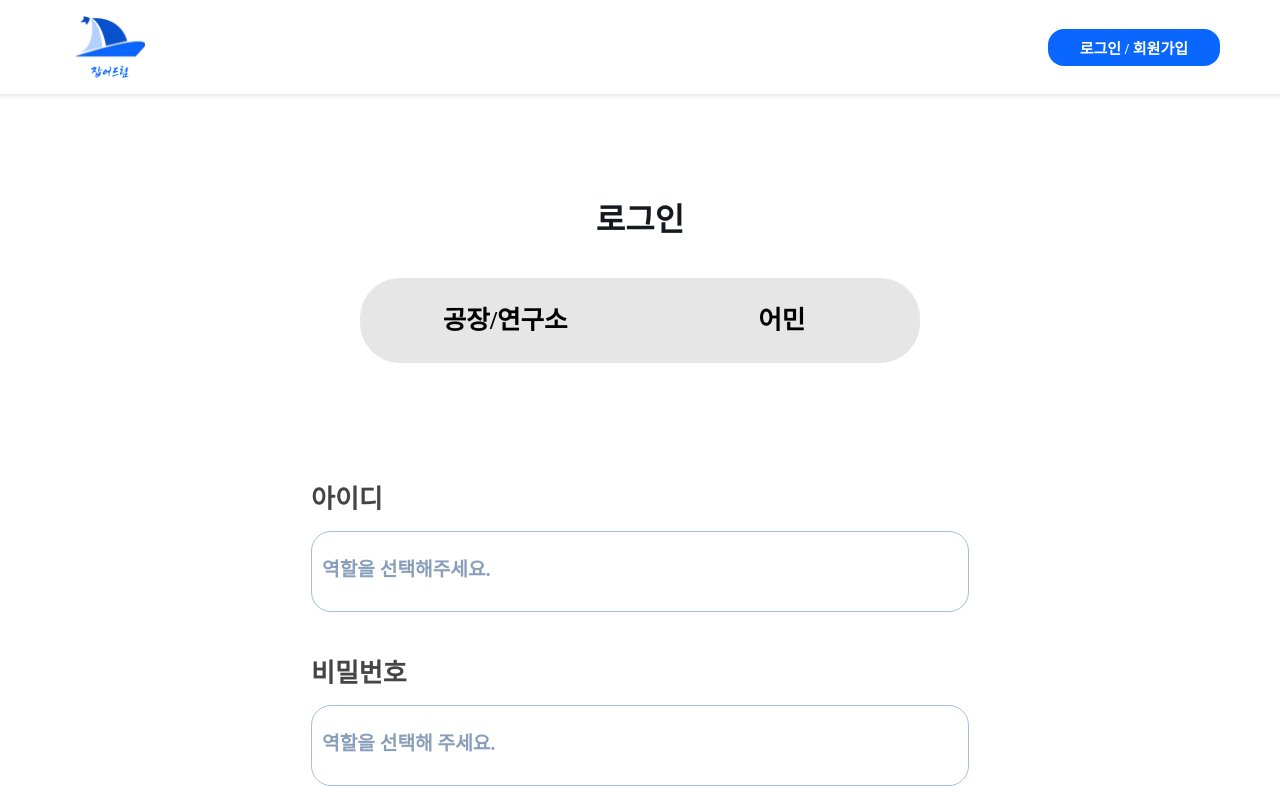
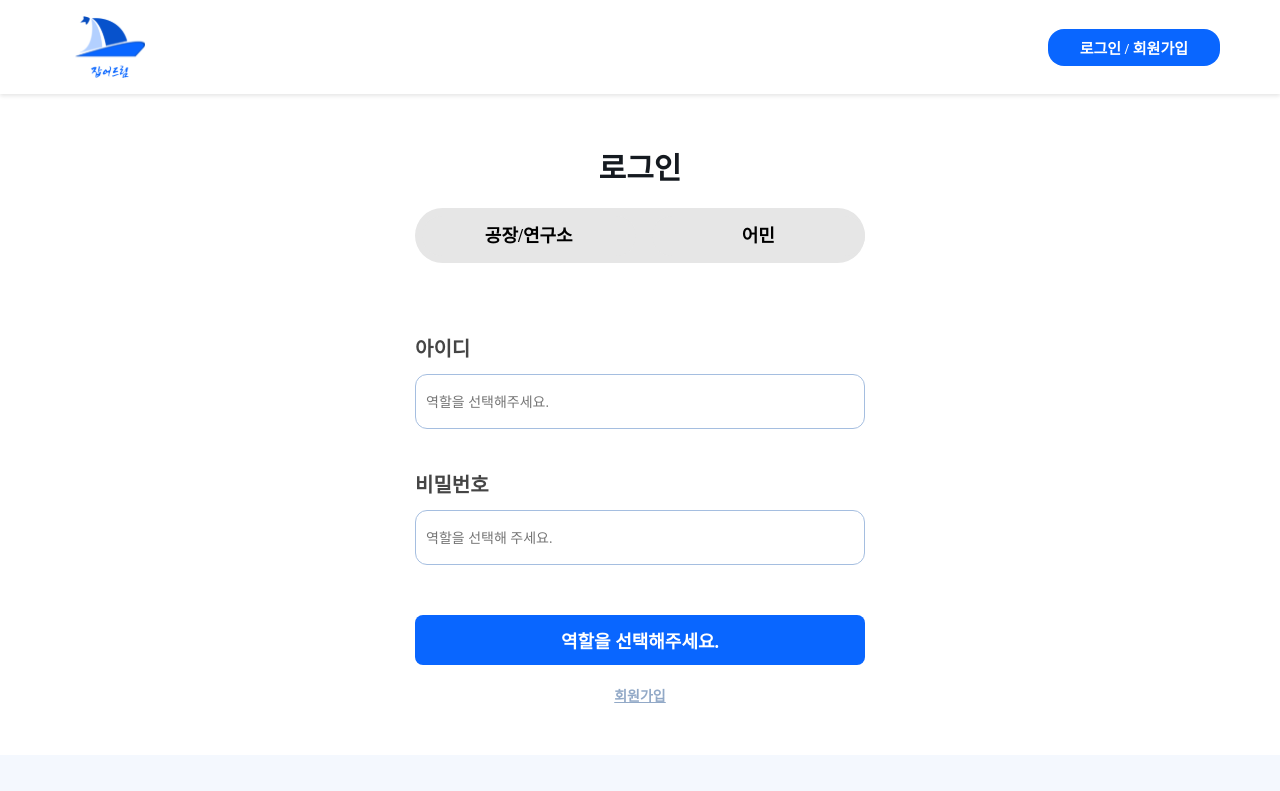
Before and after one commit to LikeLionHGU/Karina_Front, a React (Vite) app: page /login in a window 1280 px wide. Shown: the top 791 px of the page. Built offline with nearby package versions, Linux system fonts and the light colour scheme.

Commit message:
edit: 로그인 css 수정

```diff
--- a/src/pages/Login.tsx
+++ b/src/pages/Login.tsx
@@ -1,4 +1,4 @@
-import styles from "../styles/FactoryLogin.module.css";
+import styles from "../styles/Login.module.css";
 import styled from "styled-components";
 import { useNavigate } from "react-router-dom";
 import { useState } from "react";
@@ -10,101 +10,87 @@ interface BannerProps {
 }
 
 const Input = styled.input`
-  -webkit-appearance: none; /* 웹킷 브라우저에서 기본 스타일 제거 */
-  -moz-appearance: none; /* 모질라 브라우저에서 기본 스타일 제거 */
-  appearance: none; /* 기본 브라우저에서 기본 스타일 제거 */
-  width: 658px;
-  height: 81px;
-  flex-shrink: 0;
-  border-radius: 20px;
+  width:clamp(450px, 10vw, 550px);
+  height: 55px;
+  font-size: 16px;
+  border-radius: 12px;
   border: 1.5px solid var(--Secondary-3, #a5bee0);
   padding-left: 10px;
   &::placeholder {
-    margin-left: 5px;
-    color: var(--Secondary-5, #899ebb);
-    font-size: clamp(15px, 1.5vw, 20px);
-    font-style: normal;
-    font-weight: 700;
-    line-height: 30px; /* 150% */
+    font-size: 14px;
   }
 `;
-/*비밀번호&아이디 입력 칸*/
+
 const InputAndTitle = styled.div`
   display: flex;
   flex-direction: column;
   gap: 8px;
 `;
+
 const InputTitle = styled.h1`
+  font-size: clamp(15px, 3vw, 20px);
+  margin-bottom: 4px;
   color: var(--Black-4, #454545);
-  font-size: clamp(20px, 3vw, 26px);
   font-style: normal;
   font-weight: 600;
   line-height: normal;
-  margin-bottom: 8px;
 `;
 
-/* 글자 및 배너를 감싸는 컴포넌트를 만들어 1:1 비율로 있도록 함 */
-/* 동시에 이 컴포넌트에 폰트 CSS를 적용해 글자 컴포넌트를 따로 만들지 않음 */
-
 const FactoryBanner = styled.div<BannerProps>`
-  flex: 1; /* 부모 컨테이너에 flex가 적용되어 있을 때 1:1 비율로 공간을 차지 */
+  flex: 1;
   display: flex;
   align-items: center;
   justify-content: center;
-  width: 271px;
-  height: 69px;
+  width: 160px;
+  height: 40px;
   flex-shrink: 0;
-  border-radius: 40px;
+  border-radius: 20px;
   background: ${(props) => (props.active ? "#0966FF" : "#E6E6E6")};
   color: ${(props) => (props.active ? "var(--White-1, #F8FBFE)" : "#000")};
-  font-size: clamp(20px, 2vw, 30px);
+  font-size: 18px;
   font-style: normal;
   font-weight: 600;
-  line-height: 45px;
+  line-height: 30px;
   cursor: pointer;
 `;
 
-/*글자 및 배경 스타일 한 태그에 모아둠*/
 const FisherBanner = styled.div<BannerProps>`
   flex: 1;
-  /*폰트 세로&가로 중앙정렬*/
   display: flex;
   align-items: center;
   justify-content: center;
-  width: 271px;
-  height: 69px;
+  width: 160px;
+  height: 40px;
   flex-shrink: 0;
-  border-radius: 40px;
+  border-radius: 20px;
   background: ${(props) => (props.active ? "#0966FF" : "#E6E6E6")};
   color: ${(props) => (props.active ? "var(--White-1, #F8FBFE)" : "#000")};
-  font-size: clamp(20px, 2vw, 30px);
+  font-size: 18px;
   font-style: normal;
   font-weight: 600;
-  line-height: 45px;
+  line-height: 30px;
   cursor: pointer;
 `;
+
 const LoginComplete = styled.div`
+  margin-top: 50px;
+  margin-bottom: 20px;
+  width: clamp(450px, 10vw, 550px);
+  height: 50px;
+  border-radius: 8px;
   text-align: center;
   display: flex;
   flex-direction: column;
   align-items: center;
   justify-content: center;
-  margin-top: 100px;
-  margin-bottom: 20px;
-  width: 658px;
-  height: 66px;
-  flex-shrink: 0;
-  border-radius: 10px;
   background: var(--Primary-2, #0966ff);
-  /*폰트 스타일 CSS*/
   h1 {
+    font-size: 18px;
     color: #fff;
-    font-size: clamp(20px, 3vw, 26px);
     font-style: normal;
     font-weight: 600;
     line-height: normal;
   }
-  /*호버*/
   &:hover {
     transition: all 0.3s ease;
     transform: translateY(-2px);
@@ -112,13 +98,14 @@ const LoginComplete = styled.div`
     cursor: pointer;
   }
 `;
+
 const SignUpText = styled(Link)`
-  margin-bottom: 59px;
+  font-size: 14px;
+  margin-bottom: 50px;
   display: flex;
   align-items: center;
   justify-content: center;
   color: var(--Secondary-4, #92a9c7);
-  font-size: 20px;
   font-weight: 600;
   cursor: pointer;
 `;
@@ -129,26 +116,22 @@ const ButtonContainer = styled.div`
   align-items: center;
   justify-content: center;
 `;
+
 function Login() {
-  /*Styled-component에서 쓸 prpos의 변수 타입 지정*/
-
   const navigate = useNavigate();
 
   const [isActive, setIsActive] = useState("");
   const [userId, setUserId] = useState("");
   const [userPassword, setUserPassword] = useState("");
-  /*onChange로 받는 아이디 저장*/
   const handleIdChange = (event: React.ChangeEvent<HTMLInputElement>) => {
     setUserId(event.target.value);
   };
-  /*onChange로 받는 패스워드 저장*/
   const handlePasswordChange = (event: React.ChangeEvent<HTMLInputElement>) => {
     setUserPassword(event.target.value);
   };
   const handleToggle = (status: string) => {
     setIsActive(status);
   };
-  /*placeholder 텍스트 변수 선언*/
   const helperText =
     isActive === "fisher"
       ? "잡아드림 어민 아이디를 입력하세요."
@@ -156,7 +139,6 @@ function Login() {
       ? "잡아드림 공장/연구소 아이디를 입력하세요."
       : "역할을 선택해주세요.";
 
-  /*버튼 텍스트 변수 선언*/
   const ButtonText =
     isActive === "fisher"
       ? "어민 로그인"
@@ -164,31 +146,21 @@ function Login() {
       ? "공장/연구소 로그인"
       : "역할을 선택해주세요.";
 
-  /*백엔드한테 데이터 보내기*/
   const onSubmitClick = async (event: React.MouseEvent<HTMLInputElement>) => {
     event.preventDefault();
     const formData = new FormData();
 
-    // 유저 아이디 추가
     formData.append("loginId", userId);
+    formData.append("password", userPassword);
+    formData.append("role", isActive);
 
-    //유저 비밀번호 추가
-    formData.append("password", userPassword);
-
-    //유저 타입 추가
-    formData.append("role", isActive); //isActive에 역할 정보 들어있음
-
-    //form data 내용 확인
     try {
-      console.log("FormData 내용:");
-      for (const [k, v] of formData.entries()) console.log(k, v);
       const res = await axios.post(
         `${import.meta.env.VITE_API_URL}/user/login`,
         formData,
         { withCredentials: true }
       );
 
-      //response로 받아올 토큰 저장
       const rawToken =
         res.headers["authorization"] || res.headers["Authorization"];
       const token = rawToken?.startsWith("Bearer ")
@@ -200,10 +172,7 @@ function Login() {
       localStorage.setItem("role", role) ?? "";
       localStorage.setItem("userName", userName) ?? "";
 
-      // 성공 처리
       alert("로그인 성공");
-      console.log("JWT:", token);
-      console.log("Role:", role);
       {
         role === "ROLE_FACTORY"
           ? navigate("/home/factory")
@@ -211,7 +180,6 @@ function Login() {
       }
     } catch (err: any) {
       if (axios.isAxiosError(err)) {
-        // 401 등 상태 기반 메시지
         if (err.response?.status === 401) {
           {isActive === ""?
             alert("역할을 선택해 주세요"):
@@ -219,10 +187,8 @@ function Login() {
         } else {
           alert(`요청 실패 (${err.response?.status ?? "네트워크 오류"})`);
         }
-        console.error(err.response);
       } else {
         alert("요청 중 오류가 발생했습니다.");
-        console.error(err);
       }
     } finally {
       setUserId("");
--- a/src/styles/FactoryLogin.module.css
+++ b/src/styles/Login.module.css
@@ -12,27 +12,32 @@ body {
 }
 
 .FactoryLoginHeader{
+    width: 400px;
+    margin: 20px auto;
+    padding-top: 30px;
+    padding-bottom: 20px;
     display: flex;
     flex-direction: column;
     align-items: center;
-    margin-top:100px;
-    gap:38px;
 }
 
 .FactoryLoginHeader h1{
     color: var(--Black-5, #151A20);
-    font-size: clamp(24px, 2.5vw, 50px);
+    font-size: clamp(24px, 2.5vw, 30px);
     font-style: normal;
     font-weight: 700;
     line-height: normal;
+    margin-bottom:10px;
 }
 
 .LoginToggle{
-    display:flex;
-    width: 560px;
+    width: clamp(450px, 20vw, 550px);
+    height: 55px;
+    display: flex;
+    gap: 16px;
     align-items: center;
     justify-content: center;
-    height: 85px;
+    margin-top: 10px;
     flex-shrink: 0;
     border-radius: 40px;
     padding-left:7px;
@@ -49,7 +54,7 @@ body {
 
 
 .IdAndPassword{
-    margin-top:115px;
+    margin-top:50px;
     display:flex;
     flex-direction: column;
     align-items: center;
```
